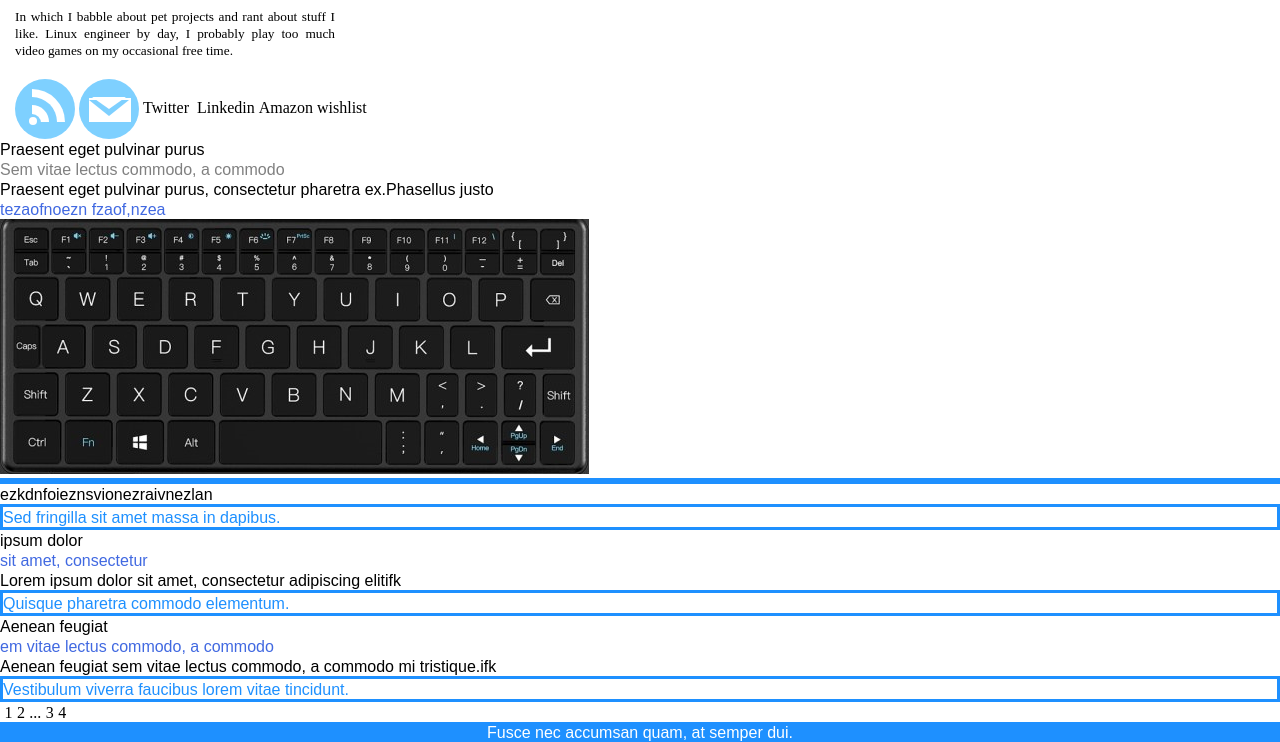
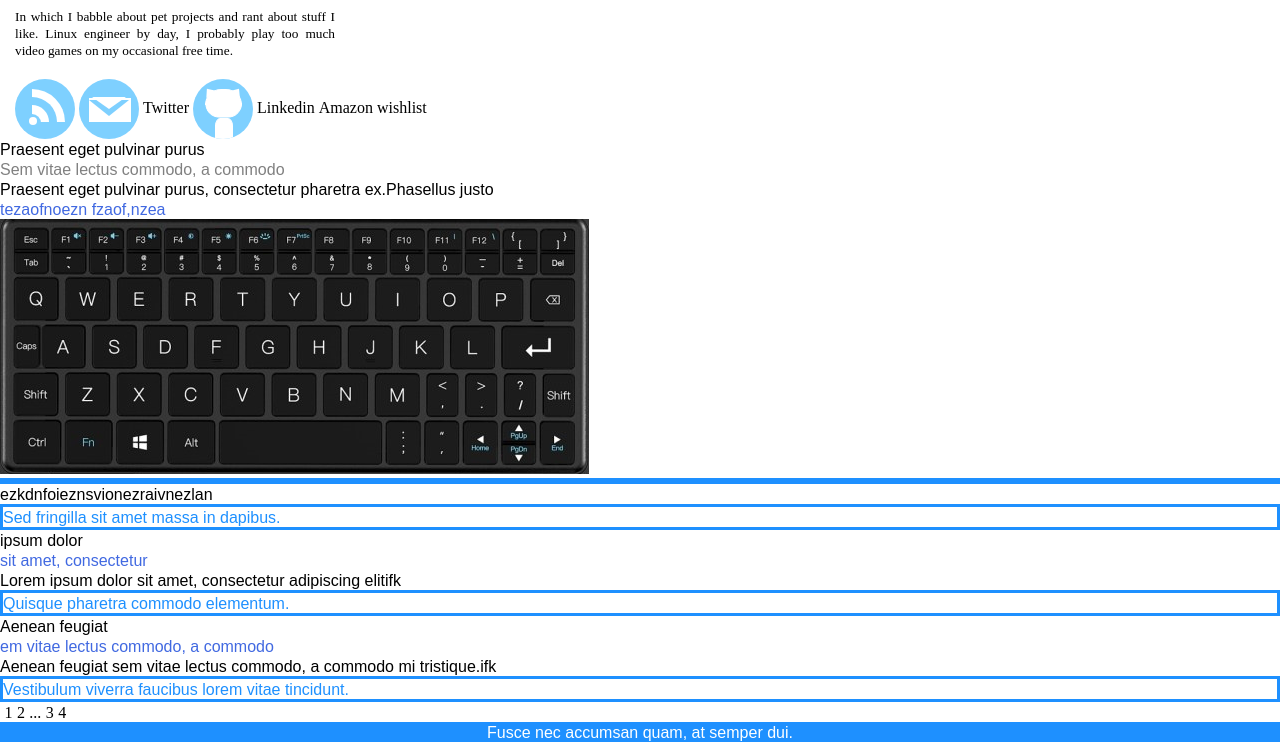
Before and after one commit to Thieumsc/Anisse_Astier_template, a website: page public/index.html in a window 1280 px wide. Shown: the part 176-918 px from the top of the page. Drawn offline with Linux system fonts and the light colour scheme; files whose address does not match are found by name.

Commit message:
add-HTML-and-css-github_icon

```diff
--- a/public/assets/css/author.css
+++ b/public/assets/css/author.css
@@ -163,3 +163,78 @@ aside p {
     bottom: 41px;
     left: 12.8px;
 }
+
+.icon-github {
+    border-radius: 50%;
+    background:  rgb(0, 162, 255);
+    opacity:0.5;
+    width: 60px;
+    height: 60px;
+    display: inline-block;
+    vertical-align: middle;
+    position: relative;
+    overflow: hidden;
+}
+
+.icon-github:hover {
+    opacity:1;
+    -webkit-transform: scale(1.25);
+}
+
+.icon-github-base {
+    width: 16px;
+    height: 24px;
+    border: solid 1px white;
+    background: white;
+    border-radius: 30%;
+    position: relative;
+    top: 39px;
+    left: 22px;
+}
+
+.icon-github-head-top {
+    width: 2.2rem;
+    height: 0.9rem;
+    border: solid 1px white;
+    border-radius: 1rem 1rem 0 0;
+    background: white;
+    position: relative;
+    bottom: 16px;
+    left: 12px;
+}
+
+.icon-github-head-bottom {
+    width: 2.2rem;
+    height: 0.8rem;
+    border: solid 1px white;
+    border-radius: 1rem 1rem 0 0;
+    background: white;
+    transform: rotate(180deg);
+    position: relative;
+    bottom: 18px;
+    left: 12px;
+}
+
+.icon-github-Lhear {
+    width: 0;
+    height: 0;
+    border-right : 6px solid transparent;
+    border-bottom : 7px solid white;
+    border-left : 6px solid transparent;
+    transform: rotate(-37deg);
+    position: relative;
+    left: 10px;
+    bottom: 48px;
+}
+
+.icon-github-Rhear {
+    width: 0;
+    height: 0;
+    border-right : 6px solid transparent;
+    border-bottom : 7px solid white;
+    border-left : 6px solid transparent;
+    transform: rotate(35deg);
+    position: relative;
+    left: 38.5px;
+    bottom: 55px;
+}
--- a/public/index.html
+++ b/public/index.html
@@ -59,8 +59,11 @@
                 <li>
                     <a href="https://github.com/anisse" title="Star my GitHub projects">
                         <figure class="icon-github">
-                            <div class=""></div>
-
+                            <div class="icon-github-base"></div>
+                            <div class="icon-github-head-top"></div>
+                            <div class="icon-github-head-bottom"></div>
+                            <div class="icon-github-Lhear"></div>
+                            <div class="icon-github-Rhear"></div>
                         </figure>
                     </a>
                 </li>
```
